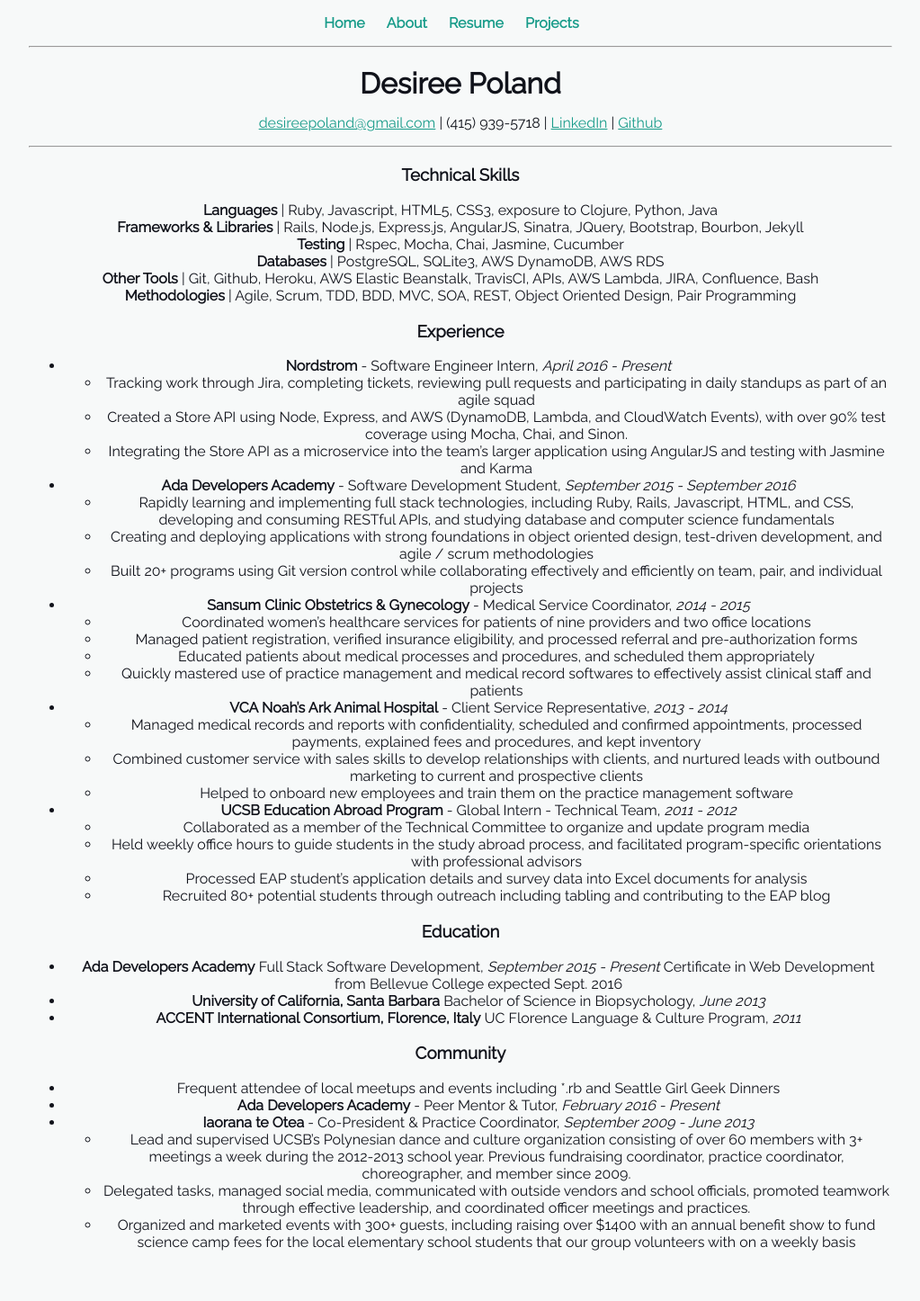
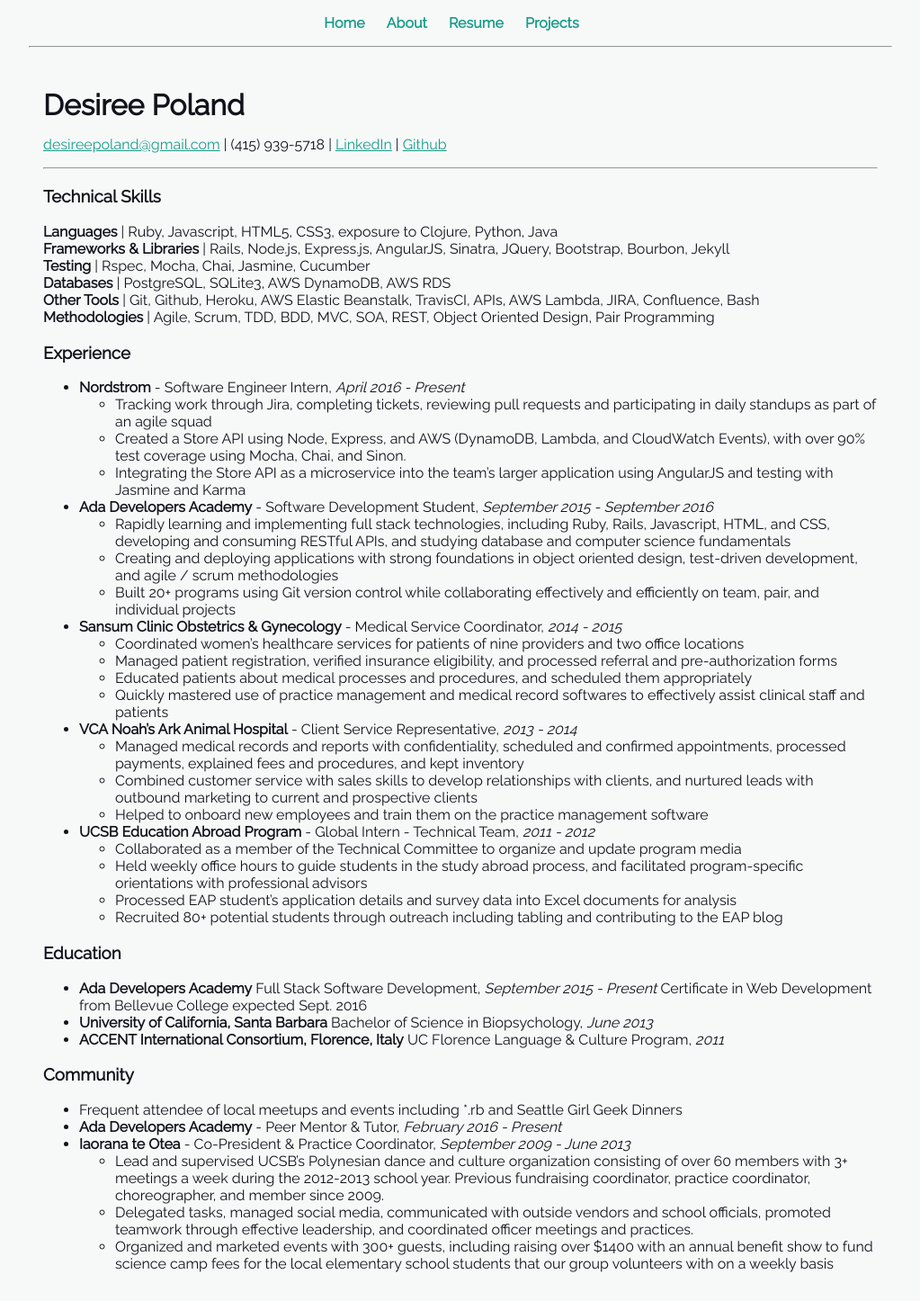
Before and after one commit to desireepoland/desireepoland.github.io, a Jekyll site: the page built from resume/index.md, in a window 1280 px wide. Shown: the whole page at 90% size, without its empty margins (128-1151 px from the left). Built offline with Jekyll 4.4.1, drawn with Linux system fonts in a browser that asks for light colours; nearby versions of some CDN libraries; before the commit the page ends 1406 px from its top, so only the background shows below that.

Commit message:
Formatting for markdown and resume

```diff
--- a/_layouts/markdown.html
+++ b/_layouts/markdown.html
@@ -2,11 +2,9 @@
 <html lang="en-US">
   {% include head.html %}
   <body>
-    <div id="container">
-      {% include header.html %}
-      <div id="markdown-container">
-        {{content}}
-      </div>
+    {% include header.html %}
+    <div id="markdown-container">
+      {{content}}
     </div>
   </body>
 </html>
--- a/_sass/base.scss
+++ b/_sass/base.scss
@@ -4,7 +4,7 @@
 	font-family: 'Raleway', Helvetica, sans-serif;
 	color: #11131b;
 	margin: 0 auto;
-	text-align: center
+	text-align: center;
 }
 h1 {
   font-size: 32px;
@@ -57,3 +57,8 @@
 nav a:hover{
 	text-decoration: underline;
 }
+#markdown-container{
+  @include span-columns(12);
+  text-align: left;
+  padding: 1em;
+}
--- a/resume/index.md
+++ b/resume/index.md
@@ -9,11 +9,11 @@
 -----
 
 ### Technical Skills
-**Languages** | Ruby, Javascript, HTML5, CSS3, exposure to Clojure, Python, Java<br>
-**Frameworks & Libraries** | Rails, Node.js, Express.js, AngularJS, Sinatra, JQuery, Bootstrap, Bourbon, Jekyll<br>
-**Testing** | Rspec, Mocha, Chai, Jasmine, Cucumber<br>
-**Databases** | PostgreSQL, SQLite3, AWS DynamoDB, AWS RDS<br>
-**Other Tools** | Git, Github, Heroku, AWS Elastic Beanstalk, TravisCI, APIs, AWS Lambda, JIRA, Confluence, Bash<br>
+**Languages** | Ruby, Javascript, HTML5, CSS3, exposure to Clojure, Python, Java
+**Frameworks & Libraries** | Rails, Node.js, Express.js, AngularJS, Sinatra, JQuery, Bootstrap, Bourbon, Jekyll
+**Testing** | Rspec, Mocha, Chai, Jasmine, Cucumber
+**Databases** | PostgreSQL, SQLite3, AWS DynamoDB, AWS RDS
+**Other Tools** | Git, Github, Heroku, AWS Elastic Beanstalk, TravisCI, APIs, AWS Lambda, JIRA, Confluence, Bash
 **Methodologies** | Agile, Scrum, TDD, BDD, MVC, SOA, REST, Object Oriented Design, Pair Programming
 
 ### Experience
```
